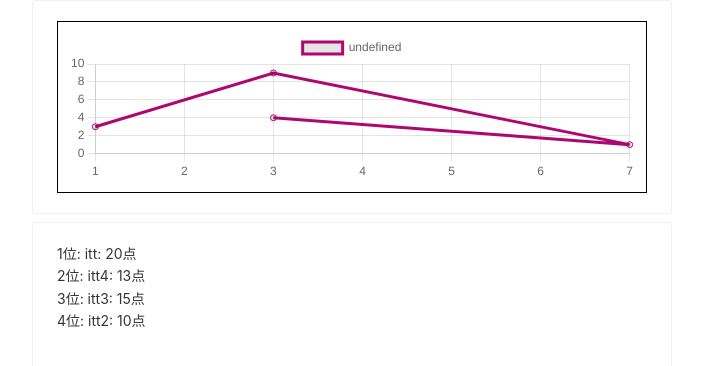
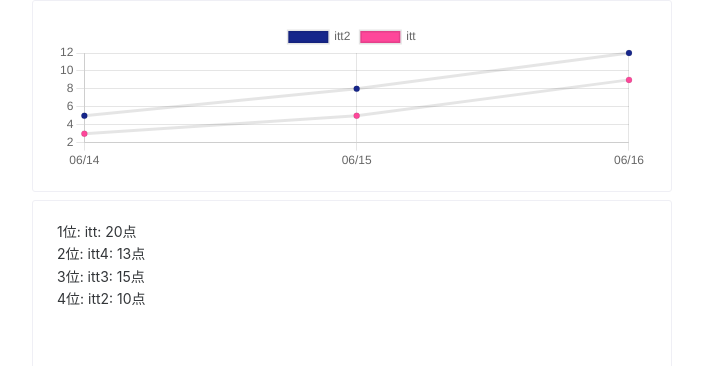
Before and after one commit to traP-jp/h23s_14-UI, a Vue app: page / in a window 1280 px wide. Shown: the top 366 px of the page, without its empty margins (288-991 px from the left). Built offline with nearby package versions, Linux system fonts and the light colour scheme.

Commit message:
:zap: Impl graph

```diff
--- a/src/components/Rchart.vue
+++ b/src/components/Rchart.vue
@@ -2,9 +2,9 @@
   <NCard>
     <NLayout>
       <NLayoutContent>
-        <div style="border: 1px solid black; padding: 10px;">
-          <Line :data="data" :options="options" />
-        </div>
+        <!-- <div style="border: 1px solid black; padding: 10px"> -->
+        <Line :data="data" :options="options" />
+        <!-- </div> -->
       </NLayoutContent>
     </NLayout>
   </NCard>
@@ -23,39 +23,63 @@ import {
   Title,
   Tooltip,
   Legend,
-  PointElement
+  PointElement,
+  type ChartDataset
 } from 'chart.js'
 import type { Point } from 'node_modules/chart.js/dist/core/core.controller'
+import { computed } from 'vue'
+import { compareAsc, daysInWeek, format } from 'date-fns'
 
-ChartJS.register(
-  CategoryScale,
-  LinearScale,
-  PointElement,
-  LineElement,
-  Title,
-  Tooltip,
-  Legend
+ChartJS.register(CategoryScale, LinearScale, PointElement, LineElement, Title, Tooltip, Legend)
+
+export type DaysScore = {
+  uid: string
+  scores: {
+    day: Date
+    score: number
+  }[]
+}
+const props = defineProps<{
+  daysScore: DaysScore[]
+}>()
+
+const fixedScore = computed(() =>
+  props.daysScore.map(({ uid, scores }) => {
+    const sortedArr = Array.from(scores).sort((a, b) => compareAsc(a.day, b.day))
+    let accumScores = Array.from(sortedArr)
+    for (let i = 1; i < accumScores.length; ++i) {
+      accumScores[i].score += accumScores[i - 1].score
+    }
+    const ret: ChartDataset<'line', (number | null)[]> = {
+      label: uid,
+      data: accumScores.map((x) => x.score),
+      backgroundColor: randomColor()
+    }
+    return ret
+  })
 )
 
-const points: Point[] = [
-  { x: 1, y: 3 },
-  { x: 3, y: 9 },
-  { x: 7, y: 1 },
-  { x: 3, y: 4 }
-]
+const randomColor = () => {
+  const r = () => Math.floor(Math.random() * 255)
+  return `rgb(${r()},${r()},${r()})`
+}
 
 const data: ChartData<'line'> = {
-   labels: [1, 2, 3, 4, 5, 6, 7],
-   datasets: [
-    {
-      borderColor: '#ae076f',
-      data: points
-    }
-   ]
+  labels: props.daysScore[0].scores.map((s) => format(s.day, 'MM/dd')),
+
+  datasets: fixedScore.value
 }
 
 const options: ChartOptions<'line'> = {
-    responsive: true,
-    maintainAspectRatio: false
+  responsive: true,
+  maintainAspectRatio: false,
+  scales: {
+    x: {
+      display: true
+    },
+    y: {
+      display: true
+    }
+  }
 }
 </script>
--- a/src/views/Ranking.vue
+++ b/src/views/Ranking.vue
@@ -1,22 +1,14 @@
 <template>
   <NSpace vertical>
-    <Rchart :data="mockDaysScores" />
+    <Rchart :daysScore="mockDaysScores" />
     <Rankinglist :ranking="mockRank" />
   </NSpace>
 </template>
 <script setup lang="ts">
-import Rchart from '@/components/Rchart.vue'
+import Rchart, { type DaysScore } from '@/components/Rchart.vue'
 import Rankinglist, { type Rank } from '@/components/Rankinglist.vue'
 import { NSpace } from 'naive-ui'
 import { subDays } from 'date-fns'
-
-type DaysScore = {
-  uid: string
-  scores: {
-    day: Date
-    score: number
-  }[]
-}
 
 const mockRank: Rank[] = [
   { uid: 'itt', score: 20 },
```
